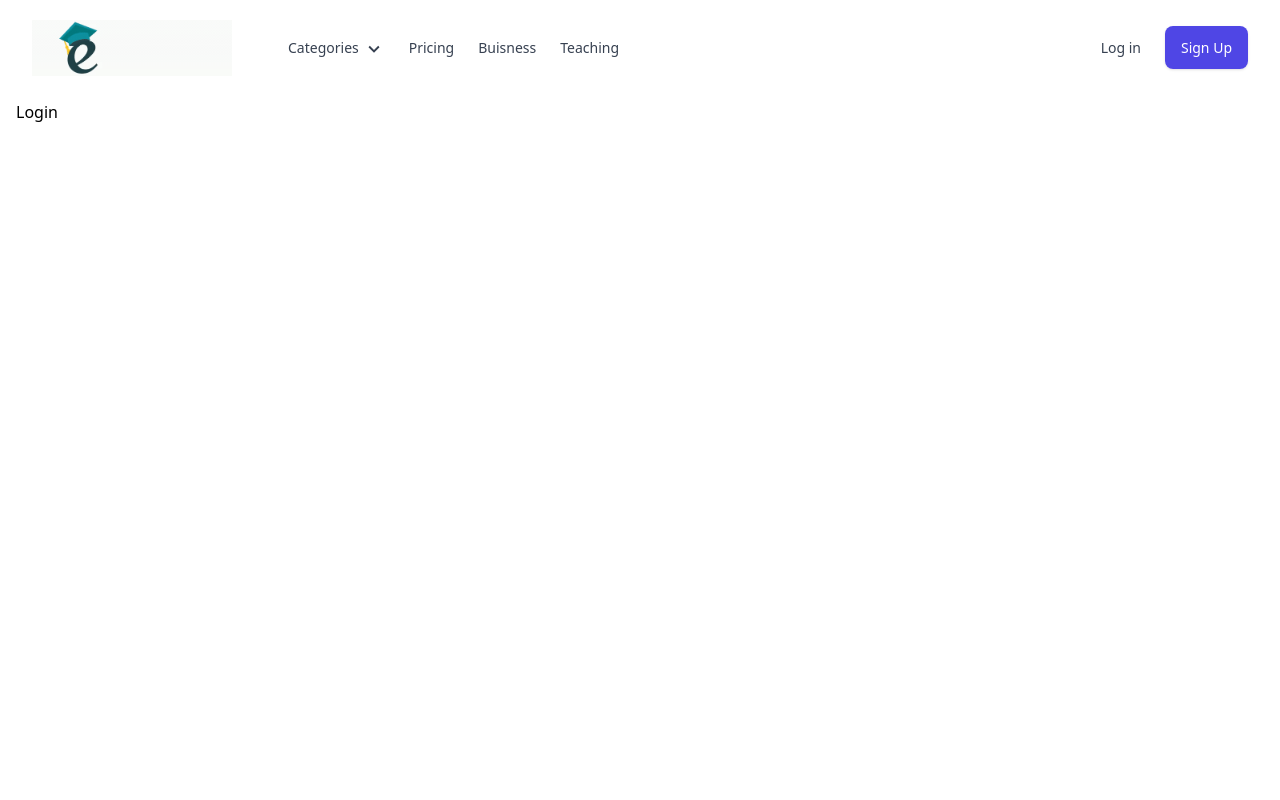
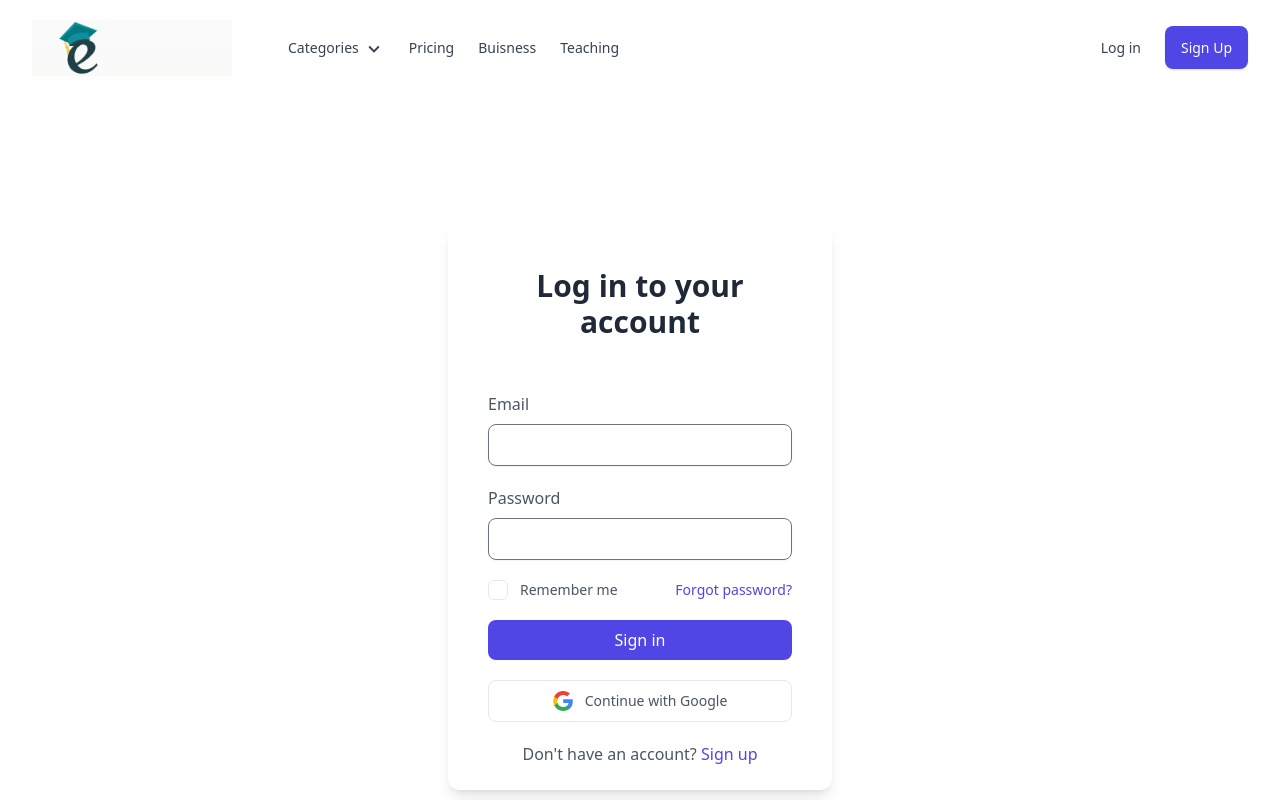
Before and after one commit to MantoshKr/eduprime, a Next.js app in the folder client/: page /Login in a window 1280 px wide. Built offline with nearby package versions, Linux system fonts and the light colour scheme.

Commit message:
created the login page

```diff
--- a/client/components/Navbar.jsx
+++ b/client/components/Navbar.jsx
@@ -216,7 +216,7 @@ export default () => {
               <div className="flex-1 items-center justify-end gap-x-6 space-y-3 md:flex md:space-y-0">
                 <li>
                   <a
-                    href="/Login"
+                    href="/login"
                     className="block py-3 text-center text-gray-700 hover:text-indigo-600 border rounded-lg md:border-none"
                   >
                     Log in
@@ -224,7 +224,7 @@ export default () => {
                 </li>
                 <li>
                   <a
-                    href="/Register"
+                    href="/register"
                     className="block py-3 px-4 font-medium text-center text-white bg-indigo-600 hover:bg-indigo-500 active:bg-indigo-700 active:shadow-none rounded-lg shadow md:inline"
                   >
                     Sign Up
--- a/client/pages/Login.jsx
+++ b/client/pages/Login.jsx
@@ -1,9 +1,105 @@
 import React from 'react'
 
-const Login = () => {
+const login = () => {
   return (
-    <div>Login</div>
+    <>
+    <main className="w-full mt-32 flex flex-col items-center justify-center px-4 ">
+      <div className="max-w-sm w-full text-gray-600 space-y-5 sm:shadow-lg sm:px-10 sm:py-6 sm:rounded-xl ">
+        <div className="text-center pb-8">
+          <div></div>
+          <div className="mt-5">
+            <h3 className="text-gray-800 text-2xl font-bold sm:text-3xl">
+              Log in to your account
+            </h3>
+          </div>
+        </div>
+        <form onSubmit={(e) => e.preventDefault()} className="space-y-5">
+          <div>
+            <label className="font-medium">Email</label>
+            <input
+              type="email"
+              required
+              className="w-full mt-2 px-3 py-2 text-gray-500 bg-transparent outline-none border focus:border-indigo-600 shadow-sm rounded-lg"
+            />
+          </div>
+          <div>
+            <label className="font-medium">Password</label>
+            <input
+              type="password"
+              required
+              className="w-full mt-2 px-3 py-2 text-gray-500 bg-transparent outline-none border focus:border-indigo-600 shadow-sm rounded-lg"
+            />
+          </div>
+          <div className="flex items-center justify-between text-sm">
+            <div className="flex items-center gap-x-3">
+              <input
+                type="checkbox"
+                id="remember-me-checkbox"
+                className="checkbox-item peer hidden"
+              />
+              <label
+                htmlFor="remember-me-checkbox"
+                className="relative flex w-5 h-5 bg-white peer-checked:bg-indigo-600 rounded-md border ring-offset-2 ring-indigo-600 duration-150 peer-active:ring cursor-pointer after:absolute after:inset-x-0 after:top-[3px] after:m-auto after:w-1.5 after:h-2.5 after:border-r-2 after:border-b-2 after:border-white after:rotate-45"
+              ></label>
+              <span>Remember me</span>
+            </div>
+            <a
+              href="javascript:void(0)"
+              className="text-center text-indigo-600 hover:text-indigo-500"
+            >
+              Forgot password?
+            </a>
+          </div>
+          <button className="w-full px-4 py-2 text-white font-medium bg-indigo-600 hover:bg-indigo-500 active:bg-indigo-600 rounded-lg duration-150">
+            Sign in
+          </button>
+        </form>
+        <button className="w-full flex items-center justify-center gap-x-3 py-2.5 border rounded-lg text-sm font-medium hover:bg-gray-50 duration-150 active:bg-gray-100">
+          <svg
+            className="w-5 h-5"
+            viewBox="0 0 48 48"
+            fill="none"
+            xmlns="http://www.w3.org/2000/svg"
+          >
+            <g clip-path="url(#clip0_17_40)">
+              <path
+                d="M47.532 24.5528C47.532 22.9214 47.3997 21.2811 47.1175 19.6761H24.48V28.9181H37.4434C36.9055 31.8988 35.177 34.5356 32.6461 36.2111V42.2078H40.3801C44.9217 38.0278 47.532 31.8547 47.532 24.5528Z"
+                fill="#4285F4"
+              />
+              <path
+                d="M24.48 48.0016C30.9529 48.0016 36.4116 45.8764 40.3888 42.2078L32.6549 36.2111C30.5031 37.675 27.7252 38.5039 24.4888 38.5039C18.2275 38.5039 12.9187 34.2798 11.0139 28.6006H3.03296V34.7825C7.10718 42.8868 15.4056 48.0016 24.48 48.0016Z"
+                fill="#34A853"
+              />
+              <path
+                d="M11.0051 28.6006C9.99973 25.6199 9.99973 22.3922 11.0051 19.4115V13.2296H3.03298C-0.371021 20.0112 -0.371021 28.0009 3.03298 34.7825L11.0051 28.6006Z"
+                fill="#FBBC04"
+              />
+              <path
+                d="M24.48 9.49932C27.9016 9.44641 31.2086 10.7339 33.6866 13.0973L40.5387 6.24523C36.2 2.17101 30.4414 -0.068932 24.48 0.00161733C15.4055 0.00161733 7.10718 5.11644 3.03296 13.2296L11.005 19.4115C12.901 13.7235 18.2187 9.49932 24.48 9.49932Z"
+                fill="#EA4335"
+              />
+            </g>
+            <defs>
+              <clipPath id="clip0_17_40">
+                <rect width="48" height="48" fill="white" />
+              </clipPath>
+            </defs>
+          </svg>
+          Continue with Google
+        </button>
+        <p className="text-center">
+          Don't have an account?{" "}
+          <a
+            href="javascript:void(0)"
+            className="font-medium text-indigo-600 hover:text-indigo-500"
+          >
+            Sign up
+          </a>
+        </p>
+      </div>
+    </main>
+    </>
   )
 }
 
-export default Login
+export default login
--- a/client/pages/register.jsx
+++ b/client/pages/register.jsx
@@ -37,7 +37,7 @@ const Register = () => {
             />
 
             <div className="hidden lg:relative lg:block lg:p-12">
-              <h2 className="mt-6 text-2xl font-bold text-red-500 sm:text-3xl md:text-4xl ">
+              <h2 className="mt-6 text-2xl font-bold text-red-500 sm:text-3xl md:text-4xl " >
                 Welcome to EduPrime
               </h2>
 
```
